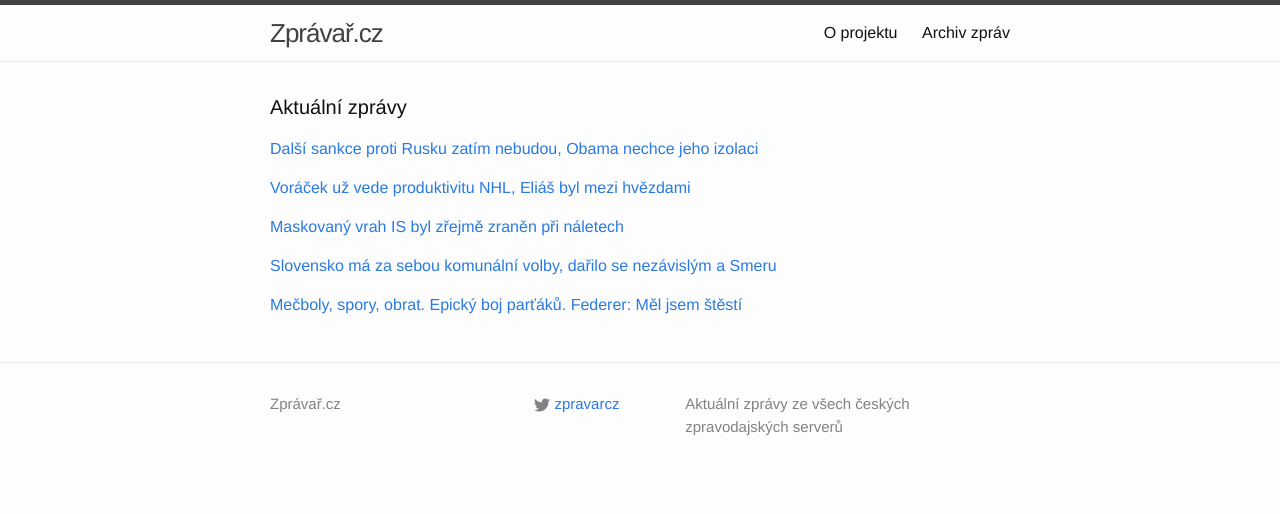
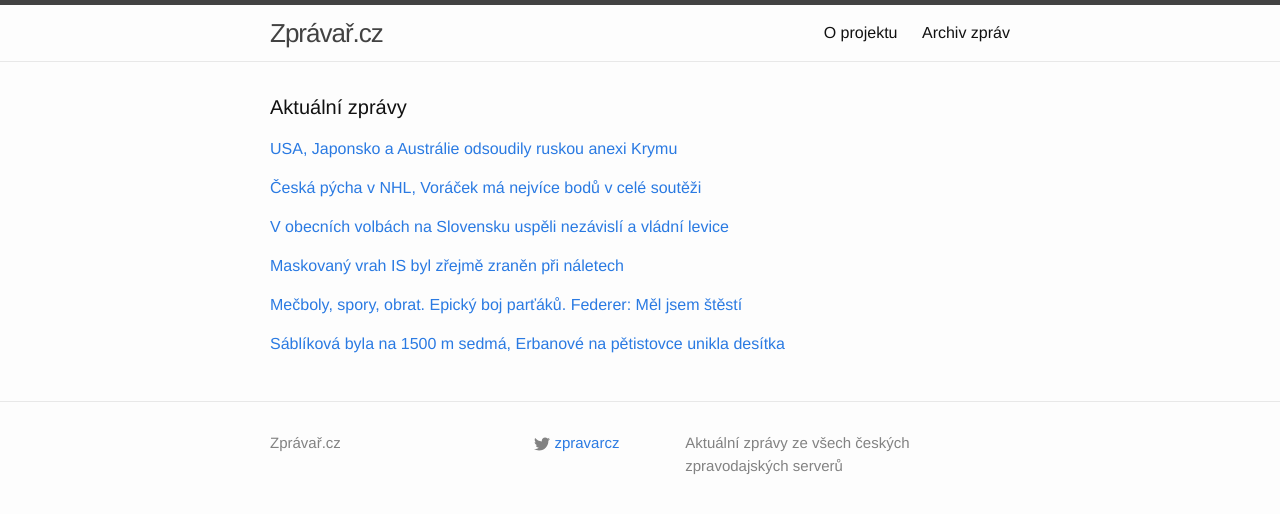
Before and after one commit to adliska/zpravar, a Jekyll site: the page built from index.html, in a window 1280 px wide. Shown: the top 514 px of the page. Built offline with Jekyll 4.4.1, drawn with Linux system fonts in a browser that asks for light colours.

Commit message:
zpravar news update

```diff
--- a/index.html
+++ b/index.html
@@ -5,9 +5,13 @@ layout: default
 <div class="home">
     <h1 class="page-heading">Aktuální zprávy</h1>
 
-<p><a href="javascript:;" onclick="toggle_visibility('zpravy0')">Další sankce proti Rusku zatím nebudou, Obama nechce jeho izolaci</a></p>
+<p><a href="javascript:;" onclick="toggle_visibility('zpravy0')">USA, Japonsko a Austrálie odsoudily ruskou anexi Krymu</a></p>
 <div id="zpravy0" style="display:none">
 <ul>
+<li><a href=http://www.tyden.cz/rubriky/zahranici/rusko-a-okoli/usa-japonsko-a-australie-odsoudily-ruskou-anexi-krymu_324424.html>USA, Japonsko a Austrálie odsoudily ruskou anexi Krymu - www.tyden.cz</a></li>
+<li><a href=http://www.novinky.cz/zahranicni/amerika/353646-obama-nechce-rusko-izolovat-dalsi-sankce-zatim-nebudou.html>Obama nechce Rusko izolovat, další sankce zatím nebudou - www.novinky.cz</a></li>
+<li><a href=http://zpravy.e15.cz/zahranicni/politika/usa-a-eu-zatim-dalsi-protiruske-sankce-nechystaji-1137493>USA a EU zatím další protiruské sankce nechystají - zpravy.e15.cz</a></li>
+<li><a href=http://zahranicni.ihned.cz/rusko/c1-63126840-chladne-prijaty-a-kritizovany-putin-predcasne-opustil-summit-g20>Chladně přijatý a kritizovaný Putin předčasně opustil summit G20 - zahranicni.ihned.cz</a></li>
 <li><a href=http://www.novinky.cz/zahranicni/amerika/353646-dalsi-sankce-proti-rusku-zatim-nebudou-obama-nechce-jeho-izolaci.html>Další sankce proti Rusku zatím nebudou, Obama nechce jeho izolaci - www.novinky.cz</a></li>
 <li><a href=http://www.ceskenoviny.cz/zpravy/zpravy/rusko-se-v-brisbane-dockalo-kritiky-dalsi-sankce-se-neplanuji/1147848>Rusko se v Brisbane dočkalo kritiky, další sankce se neplánují  - www.ceskenoviny.cz</a></li>
 <li><a href=http://zpravy.idnes.cz/obama-o-sankcich-vuci-rusku-dds-/zahranicni.aspx?c=A141116_083805_zahranicni_cen>Sankce proti Rusku jsou zatím dostačující, řekl prezident Obama - zpravy.idnes.cz</a></li>
@@ -17,9 +21,11 @@ layout: default
 <li><a href=http://zpravy.idnes.cz/putin-o-ukrajine-0ki-/zahranicni.aspx?c=A141116_071008_zahranicni_cen>Putin mluví o slušné šanci na ukončení konfliktu na Ukrajině - zpravy.idnes.cz</a></li>
 <li><a href=http://www.ceskenoviny.cz/zpravy/zpravy/usa-japonsko-a-australie-odsoudily-ruskou-anexi-krymu/1147848>USA, Japonsko a Austrálie odsoudily ruskou anexi Krymu - www.ceskenoviny.cz</a></li>
 </ul>
-</div><p><a href="javascript:;" onclick="toggle_visibility('zpravy1')">Voráček už vede produktivitu NHL, Eliáš byl mezi hvězdami</a></p>
+</div><p><a href="javascript:;" onclick="toggle_visibility('zpravy1')">Česká pýcha v NHL, Voráček má nejvíce bodů v celé soutěži</a></p>
 <div id="zpravy1" style="display:none">
 <ul>
+<li><a href=http://www.tyden.cz/rubriky/sport/hokej/nhl/ceska-pycha-v-nhl-voracek-ma-nejvice-bodu-v-cele-soutezi_324422.html>Česká pýcha v NHL, Voráček má nejvíce bodů v celé soutěži - www.tyden.cz</a></li>
+<li><a href=http://www.tyden.cz/rubriky/sport/hokej/nhl/voracek-uz-vede-produktivitu-nhl-elias-byl-mezi-hvezdami_324422.html>Voráček už vede produktivitu NHL, Eliáš byl mezi hvězdami - www.tyden.cz</a></li>
 <li><a href=http://www.sportovninoviny.cz/zpravy/voracek-uz-vede-produktivitu-nhl-elias-byl-mezi-hvezdami/1147860>Voráček už vede produktivitu NHL, Eliáš byl mezi hvězdami - www.sportovninoviny.cz</a></li>
 <li><a href=http://www.rozhlas.cz/_zprava/hokejista-voracek-i-pres-dalsi-porazku-flyers-vede-bodovani-nhl--1421163>Hokejista Voráček i přes další porážku Flyers vede bodování NHL - www.rozhlas.cz</a></li>
 <li><a href=http://www.denik.cz/hokej/voracek-se-dostal-do-cela-produktivity-nhl-elias-mezi-hvezdami-20141116.html>Voráček se dostal do čela produktivity NHL, Eliáš mezi hvězdami - www.denik.cz</a></li>
@@ -28,22 +34,24 @@ layout: default
 <li><a href=http://sport.aktualne.cz/voracek-v-noci-zase-zaril-a-uz-vede-produktivitu-cele-nhl/r~d757d65c6d5411e4b6d20025900fea04/>Voráček v noci zase zářil a už vede produktivitu celé NHL - sport.aktualne.cz</a></li>
 <li><a href=http://sport.aktualne.cz/tlusty-a-hemsky-bodovali-jejich-tymy-vsak-prohraly/r~b3fa94a06d2311e49bec0025900fea04/>Tlustý a Hemský bodovali, jejich týmy však prohrály - sport.aktualne.cz</a></li>
 </ul>
-</div><p><a href="javascript:;" onclick="toggle_visibility('zpravy2')">Maskovaný vrah IS byl zřejmě zraněn při náletech</a></p>
+</div><p><a href="javascript:;" onclick="toggle_visibility('zpravy2')">V obecních volbách na Slovensku uspěli nezávislí a vládní levice</a></p>
 <div id="zpravy2" style="display:none">
+<ul>
+<li><a href=http://www.ceskenoviny.cz/zpravy/zpravy/v-obecnich-volbach-na-slovensku-uspeli-nezavisli-a-vladni-levice/1147853>V obecních volbách na Slovensku uspěli nezávislí a vládní levice - www.ceskenoviny.cz</a></li>
+<li><a href=http://www.novinky.cz/zahranicni/evropa/353647-nezavisly-kandidat-porazil-politicke-matadory-a-bude-primatorem-bratislavy.html>Nezávislý kandidát porazil politické matadory a bude primátorem Bratislavy - www.novinky.cz</a></li>
+<li><a href=http://www.ceskatelevize.cz/ct24/svet/292573-slovensko-ma-za-sebou-komunalni-volby-darilo-se-nezavislym-a-smeru/>Slovensko má za sebou komunální volby, dařilo se nezávislým a Smeru - www.ceskatelevize.cz</a></li>
+<li><a href=http://www.ceskatelevize.cz/ct24/svet/292573-slovensko-ma-za-sebou-komunalni-volby-pozici-nejsilnejsi-strany-potvrdil-smer/>Slovensko má za sebou komunální volby, pozici nejsilnější strany potvrdil Smer - www.ceskatelevize.cz</a></li>
+<li><a href=http://www.ceskenoviny.cz/zpravy/zpravy/ve-volbach-v-bratislave-neuspel-primator-ftacnik-ani-knazko/1147853>Ve volbách v Bratislavě neuspěl primátor Ftáčnik ani Kňažko - www.ceskenoviny.cz</a></li>
+<li><a href=http://zpravy.idnes.cz/volby-v-bratislave-0ag-/zahranicni.aspx?c=A141116_070310_zahranicni_cen>Kňažko neuspěl po prezidentských volbách ani v boji o Bratislavu - zpravy.idnes.cz</a></li>
+</ul>
+</div><p><a href="javascript:;" onclick="toggle_visibility('zpravy3')">Maskovaný vrah IS byl zřejmě zraněn při náletech</a></p>
+<div id="zpravy3" style="display:none">
 <ul>
 <li><a href=http://www.ceskatelevize.cz/ct24/svet/292572-maskovany-vrah-is-byl-zrejme-zranen-pri-naletech/>Maskovaný vrah IS byl zřejmě zraněn při náletech - www.ceskatelevize.cz</a></li>
 <li><a href=http://echo24.cz/a/wpZfK>Islamista 'John', který podřízl rukojmí, byl prý zraněn - echo24.cz</a></li>
 <li><a href=http://zpravy.aktualne.cz/zahranici/vrah-zapadnich-rukojmich-islamskeho-statu-byl-pry-zranen/r~5c50641c6d5c11e4a10c0025900fea04/>Vrah západních rukojmích Islámského státu byl prý zraněn - zpravy.aktualne.cz</a></li>
 <li><a href=http://www.novinky.cz/zahranicni/blizky-a-stredni-vychod/353641-pri-naletu-na-pozice-islamskeho-statu-byl-zranen-i-vrah-zapadnich-rukojmich.html>Při náletu na pozice Islámského státu byl zraněn i vrah západních rukojmích - www.novinky.cz</a></li>
 <li><a href=http://www.ceskenoviny.cz/zpravy/zpravy/vrah-zapadnich-rukojmich-islamskeho-statu-byl-pry-zranen/1147849>Vrah západních rukojmích Islámského státu byl prý zraněn - www.ceskenoviny.cz</a></li>
-</ul>
-</div><p><a href="javascript:;" onclick="toggle_visibility('zpravy3')">Slovensko má za sebou komunální volby, dařilo se nezávislým a Smeru</a></p>
-<div id="zpravy3" style="display:none">
-<ul>
-<li><a href=http://www.ceskatelevize.cz/ct24/svet/292573-slovensko-ma-za-sebou-komunalni-volby-darilo-se-nezavislym-a-smeru/>Slovensko má za sebou komunální volby, dařilo se nezávislým a Smeru - www.ceskatelevize.cz</a></li>
-<li><a href=http://www.ceskatelevize.cz/ct24/svet/292573-slovensko-ma-za-sebou-komunalni-volby-pozici-nejsilnejsi-strany-potvrdil-smer/>Slovensko má za sebou komunální volby, pozici nejsilnější strany potvrdil Smer - www.ceskatelevize.cz</a></li>
-<li><a href=http://www.ceskenoviny.cz/zpravy/zpravy/ve-volbach-v-bratislave-neuspel-primator-ftacnik-ani-knazko/1147853>Ve volbách v Bratislavě neuspěl primátor Ftáčnik ani Kňažko - www.ceskenoviny.cz</a></li>
-<li><a href=http://zpravy.idnes.cz/volby-v-bratislave-0ag-/zahranicni.aspx?c=A141116_070310_zahranicni_cen>Kňažko neuspěl po prezidentských volbách ani v boji o Bratislavu - zpravy.idnes.cz</a></li>
 </ul>
 </div><p><a href="javascript:;" onclick="toggle_visibility('zpravy4')">Mečboly, spory, obrat. Epický boj parťáků. Federer: Měl jsem štěstí</a></p>
 <div id="zpravy4" style="display:none">
@@ -52,4 +60,11 @@ layout: default
 <li><a href=http://www.rozhlas.cz/_zprava/djokovic-a-federer-se-utkaji-ve-finale-londynskeho-turnaje-mistru--1421099>Djokovič a Federer se utkají ve finále londýnského Turnaje mistrů - www.rozhlas.cz</a></li>
 <li><a href=http://www.sportovninoviny.cz/zpravy/djokovic-a-federer-se-utkaji-ve-finale-turnaje-mistru/1147755>Djokovič a Federer se utkají ve finále Turnaje mistrů - www.sportovninoviny.cz</a></li>
 </ul>
+</div><p><a href="javascript:;" onclick="toggle_visibility('zpravy5')">Sáblíková byla na 1500 m sedmá, Erbanové na pětistovce unikla desítka</a></p>
+<div id="zpravy5" style="display:none">
+<ul>
+<li><a href=http://www.denik.cz/zimni_sporty/sablikova-byla-na-1500-m-sedma-erbanove-na-petistovce-unikla-desitka-20141116.html>Sáblíková byla na 1500 m sedmá, Erbanové na pětistovce unikla desítka - www.denik.cz</a></li>
+<li><a href=http://sport.aktualne.cz/sablikova-skoncila-na-v-japonsku-na-patnactistovce-sedma/r~3df047766d6611e4845a002590604f2e/>Sáblíková skončila na v Japonsku na patnáctistovce sedmá - sport.aktualne.cz</a></li>
+<li><a href=http://www.sportovninoviny.cz/zpravy/sablikova-skoncila-na-sp-v-japonsku-na-patnactistovce-sedma/1147868>Sáblíková skončila na SP v Japonsku na patnáctistovce sedmá - www.sportovninoviny.cz</a></li>
+</ul>
 </div></div>
```
